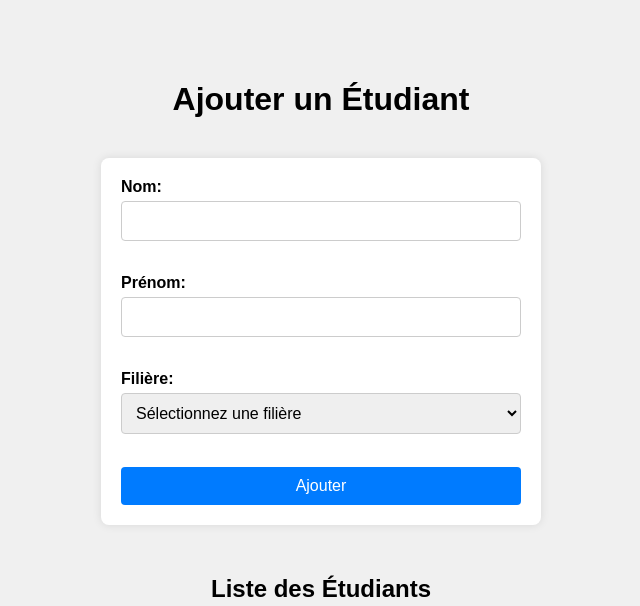
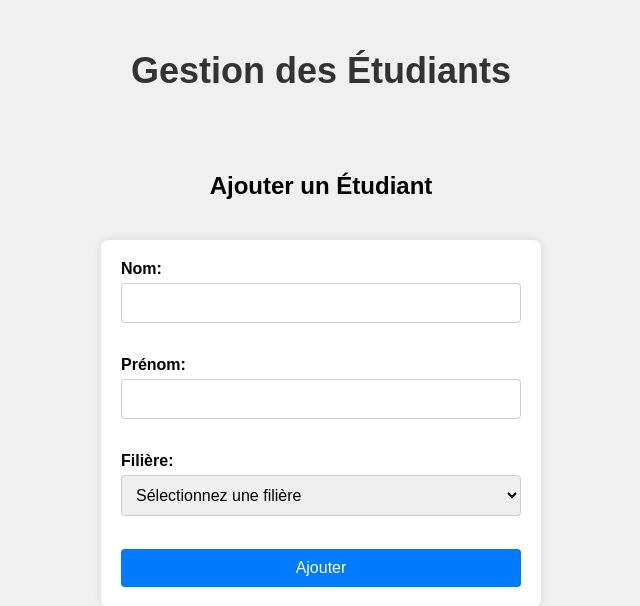
Before and after one commit to GillesVLAVONOU/gestion-etudiants, a PHP site: page / in a window 1280 px wide. Shown: the top 606 px of the page, without its empty margins (319-959 px from the left). Run offline with PHP 8.4, Linux system fonts and the light colour scheme; data comes from the database, SQL or seed files in the repository; data that the repository does not hold is empty.

Commit message:
Ajout Titre

```diff
--- a/assets/css/style.css
+++ b/assets/css/style.css
@@ -4,6 +4,14 @@ body {
     background-color: #f0f0f0;
     margin: 0;
     min-height: 100vh;
+}
+
+.titre-principal {
+    text-align: center;
+    font-size: 36px;
+    color: #333;
+    margin: 30px 0 10px 0;
+    padding-top: 20px;
 }
 
 .container-global {
--- a/index.php
+++ b/index.php
@@ -22,8 +22,9 @@ $etudiants = $stmt->fetchAll(PDO::FETCH_ASSOC);
     <script src="assets/js/script.js"></script>
 </head>
 <body>
+    <h1 class="titre-principal">Gestion des Étudiants</h1>
     <div class="container-global">
-        <h1 class="titre-form">Ajouter un Étudiant</h1>
+        <h2 class="titre-form">Ajouter un Étudiant</h2>
         <form action="traitement.php" method="post" class="form-etudiant">
             <label for="nom">Nom:</label>
             <input type="text" id="nom" name="nom" required><br><br>
```
